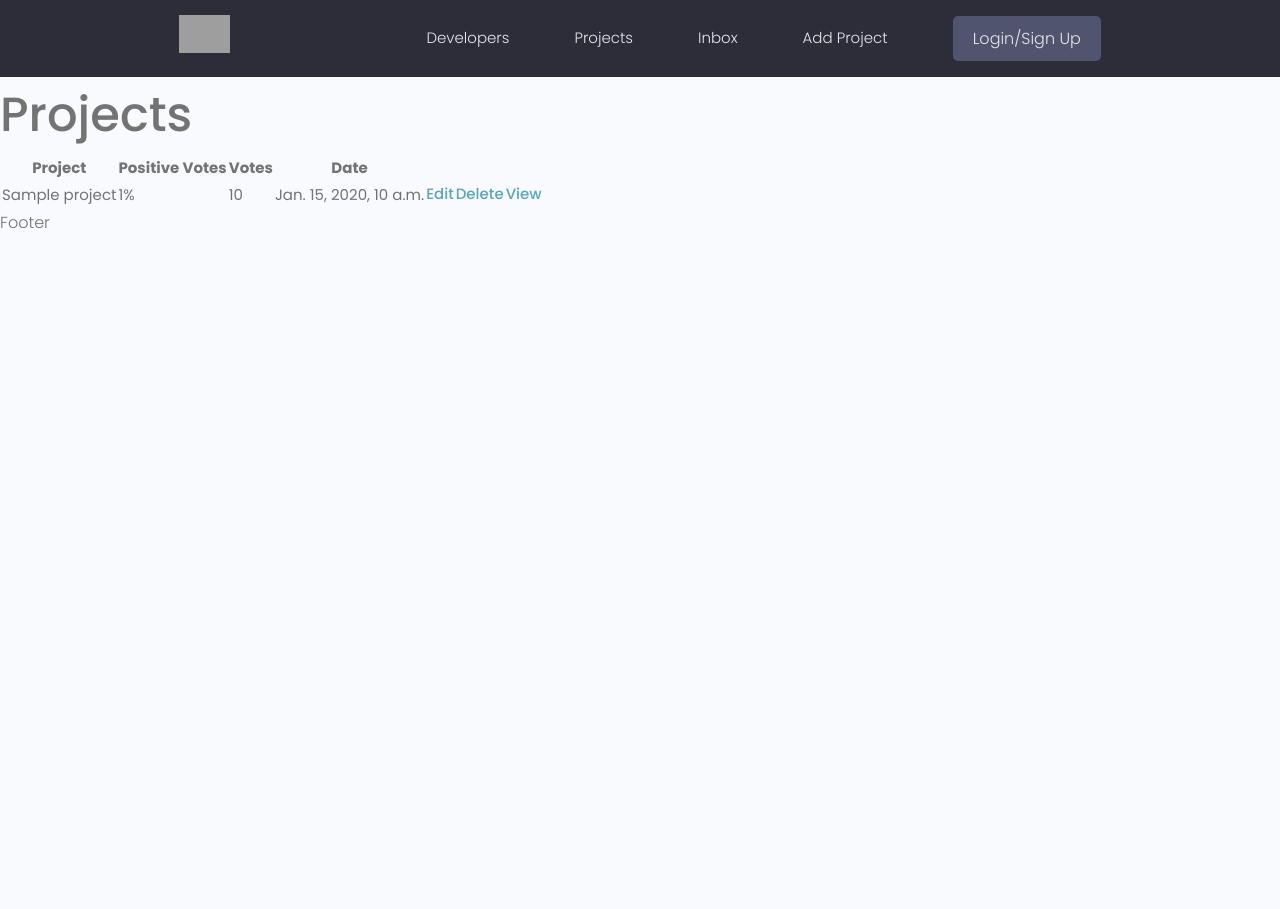
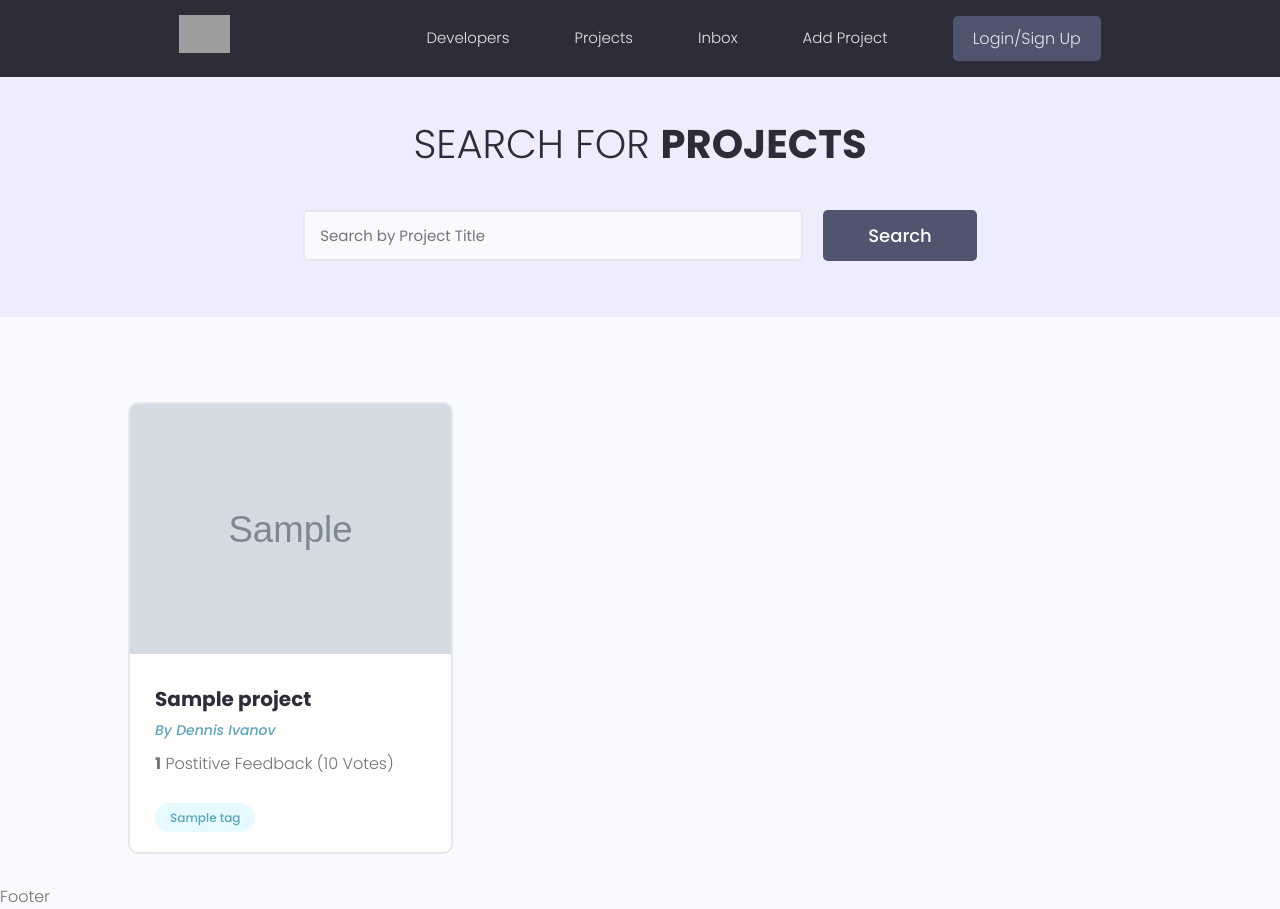
Before and after one commit to georgebrianb/DevSearch, a Django app: page / in a window 1280 px wide. Before the commit the page ends 229 px from the top, so only its background shows below. Run offline with Django 3.2, Linux system fonts and the light colour scheme; tables that the repository leaves empty hold one stand-in row (values such as "Sample post"); grey boxes marked "Sample" are stand-in pictures; some libraries are stand-ins or nearby versions; grey boxes are pictures that could not be loaded.

Commit message:
working on adding the theme, update the projects page

```diff
--- a/projects/templates/projects/projects.html
+++ b/projects/templates/projects/projects.html
@@ -1,24 +1,75 @@
 {% extends 'main.html' %} {% block content %}
-<h1>Projects</h1>
 
-<table>
-  <tr>
-    <th>Project</th>
-    <th>Positive Votes</th>
-    <th>Votes</th>
-    <th>Date</th>
-  </tr>
-  {% for project in projects %}
-  <tr>
-    <td>{{project.title}}</td>
-    <td>{{project.vote_ratio}}%</td>
-    <td>{{project.vote_total}}</td>
-    <td>{{project.created}}</td>
-    <td><a href="{% url 'update-project' project.id %}">Edit</a></td>
-    <td><a href="{% url 'delete-project' project.id %}">Delete</a></td>
-    <td><a href="{% url 'project' project.id %}"> View</a></td>
+<body>
+  <!-- Main Section -->
+  <main class="projects">
+    <section class="hero-section text-center">
+      <div class="container container--narrow">
+        <div class="hero-section__box">
+          <h2>Search for <span>Projects</span></h2>
+        </div>
 
-    {% endfor %}
-  </tr>
-</table>
+        <div class="hero-section__search">
+          <form class="form" action="#" method="get">
+            <div class="form__field">
+              <label for="formInput#search">Search By Projects </label>
+              <input
+                class="input input--text"
+                id="formInput#search"
+                type="text"
+                name="text"
+                placeholder="Search by Project Title"
+              />
+            </div>
+
+            <input class="btn btn--sub btn--lg" type="submit" value="Search" />
+          </form>
+        </div>
+      </div>
+    </section>
+
+    <!-- Search Result: DevList -->
+    <section class="projectsList">
+      <div class="container">
+        <div class="grid grid--three">
+          {% for project in projects %}
+          <div class="column">
+            <div class="card project">
+              <a href="{% url 'project' project.id %}" class="project">
+                <img
+                  class="project__thumbnail"
+                  src="{{project.featured_image.url}}"
+                  alt="project thumbnail"
+                />
+                <div class="card__body">
+                  <h3 class="project__title">{{project.title}}</h3>
+                  <p>
+                    <a class="project__author" href="profile.html"
+                      >By Dennis Ivanov</a
+                    >
+                  </p>
+                  <p class="project--rating">
+                    <span style="font-weight: bold"
+                      >{{project.vote_ratio}}</span
+                    >
+                    Postitive Feedback ({{project.vote_total}} Votes)
+                  </p>
+                  <div class="project__tags">
+                    {% for tag in project.tags.all %}
+                    <span class="tag tag--pill tag--main">
+                      <small>{{tag}}</small>
+                    </span>
+                    {% endfor %}
+                  </div>
+                </div>
+              </a>
+            </div>
+          </div>
+          {% endfor %}
+        </div>
+      </div>
+    </section>
+  </main>
+</body>
+
 {% endblock content %}
```
